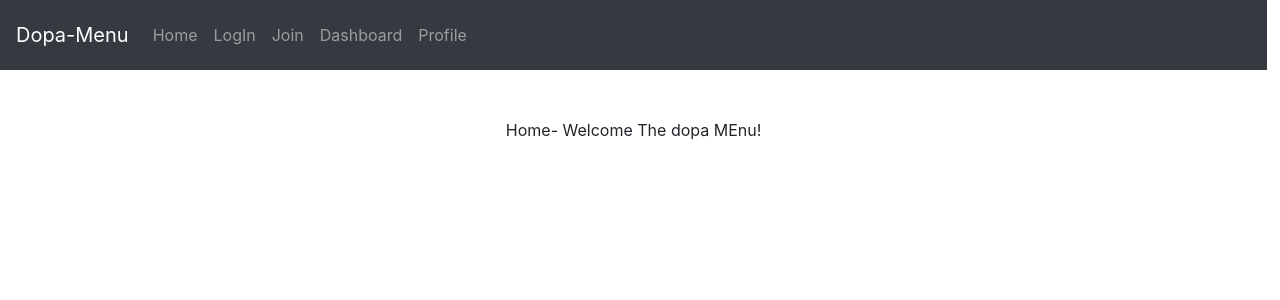
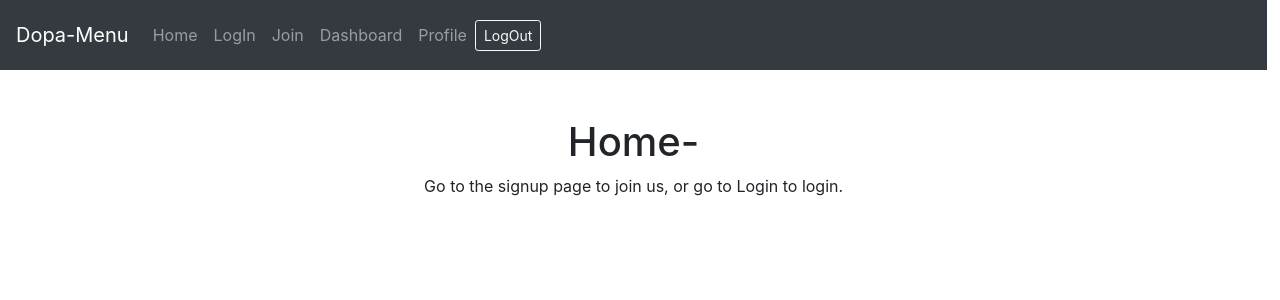
Before and after one commit to MarieHughes93/dopa-menu, a React (Create React App) app in the folder dm-frontend/: page / in a window 1280 px wide. Shown: the top 300 px of the page. Built offline with nearby package versions, Linux system fonts and the light colour scheme.

Commit message:
added session check and logout

```diff
--- a/dm-frontend/src/App.js
+++ b/dm-frontend/src/App.js
@@ -9,9 +9,21 @@ import Profile from './v1/containers/Profile'
 import SignUp from './v1/containers/SignUp'
 import LogIn from './v1/containers/LogIn'
 import {withRouter} from 'react-router-dom'
+import { sessionCheck } from './v1/actions/appAction'
+import {userAction} from './v1/actions/userAction'
 
 
 class App extends Component{
+  constructor(props) {
+    super(props)
+
+    this.state = {
+      loggedIn: sessionCheck()
+    }
+}
+handleLogout = () => {
+  userAction.logOut()
+}
 
   render(){
     return (
--- a/dm-frontend/src/v1/actions/appAction.js
+++ b/dm-frontend/src/v1/actions/appAction.js
@@ -1,8 +1,16 @@
 export const setPage = (route) =>({type: "SET_PAGE", route})
 export const clearPage = () => ({type:"CLEAR_PAGE"})
 
+export const sessionCheck= () => {
+    if (localStorage.getItem("sessionID")) {
+        return true;
+    }
+
+    return false;
+}
 
 export const appAction = {
     setPage,
-    clearPage
+    clearPage,
+    sessionCheck
 }
--- a/dm-frontend/src/v1/actions/userAction.js
+++ b/dm-frontend/src/v1/actions/userAction.js
@@ -16,7 +16,6 @@ const register = (user) => dispatch => {
         helpers.fetch.apiRegister(user)
             .then(
                 data => {
-                    localStorage.setItem("sessionID", data.token)
                     dispatch(registerSuccess(data))
                     history.push('/login')
                 },
@@ -39,9 +38,8 @@ const logIn = (user) => dispatch => {
         }
     )
 }
-const logOut = (user) => dispatch =>{
-    dispatch(logOutSuccess(user))
-    helpers.fetch.apiLogout(user)
+const logOut = () => dispatch =>{
+    dispatch(logOutSuccess())
 }
 
 export const userAction = {
--- a/dm-frontend/src/v1/containers/Home.js
+++ b/dm-frontend/src/v1/containers/Home.js
@@ -1,11 +1,20 @@
 import React, { Component } from "react"
+import {actions} from '../actions/_index'
 
 class Home extends Component{
+  constructor(props) {
+    super(props);
+
+}
+
   render(){
   return (
     <div >
-        Home-
-        Welcome The dopa MEnu!
+        <h1>Home-</h1>
+        {actions.app.sessionCheck() ?
+                    <button onClick={() => actions.user.logOut()}>Click here to log out</button>
+                    : <p> Go to the signup page to join us, or go to Login to login.</p>
+                }
     </div>
   )
 }
--- a/dm-frontend/src/v1/containers/Navbar.js
+++ b/dm-frontend/src/v1/containers/Navbar.js
@@ -1,6 +1,7 @@
 import React, { Component } from "react"
 import ActiveLink from '../components/activeLink'
-import {Nav,Navbar } from 'react-bootstrap'
+import {Nav,Navbar, Button } from 'react-bootstrap'
+import {userAction} from '../actions/userAction'
 
 class NavHeader extends Component{
 
@@ -24,6 +25,9 @@ class NavHeader extends Component{
         }
         this.setState({links: links})
       }
+      handleLogOut = () => {
+        return userAction.logOut()
+      }
 
 
       render() {
@@ -40,6 +44,7 @@ class NavHeader extends Component{
               onClick={() => this.handleClick(e)}
           />)}
 					</Nav>
+          <Button type="button" variant="outline-light" size="sm" onClick={this.handleLogOut()}>LogOut</Button>
           </Navbar>
         )
       }
--- a/dm-frontend/src/v1/helpers/apiRequest.js
+++ b/dm-frontend/src/v1/helpers/apiRequest.js
@@ -16,7 +16,7 @@ const errorCheck=(res) =>{
 
 const apilogout=()=> {
     // remove user from local storage to log user out
-    localStorage.clear();
+    localStorage.clear()
 }
 const apiRegister = ( user) => {
     return fetch(`${apiUrl}/register`,{
```
Also changed, not shown: dm-frontend/src/v1/helpers/Routes.js (added, +27 -0 lines).
